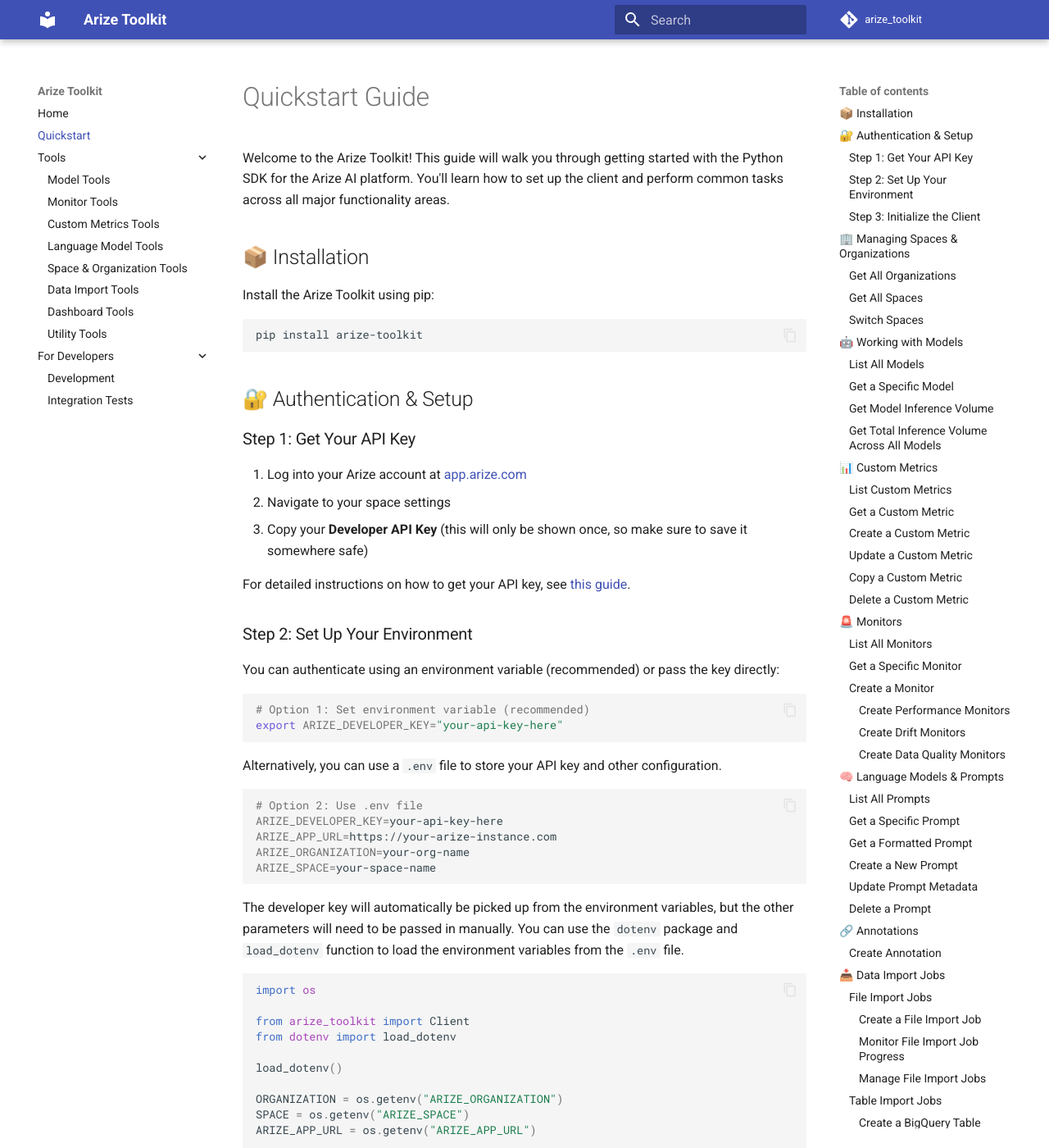
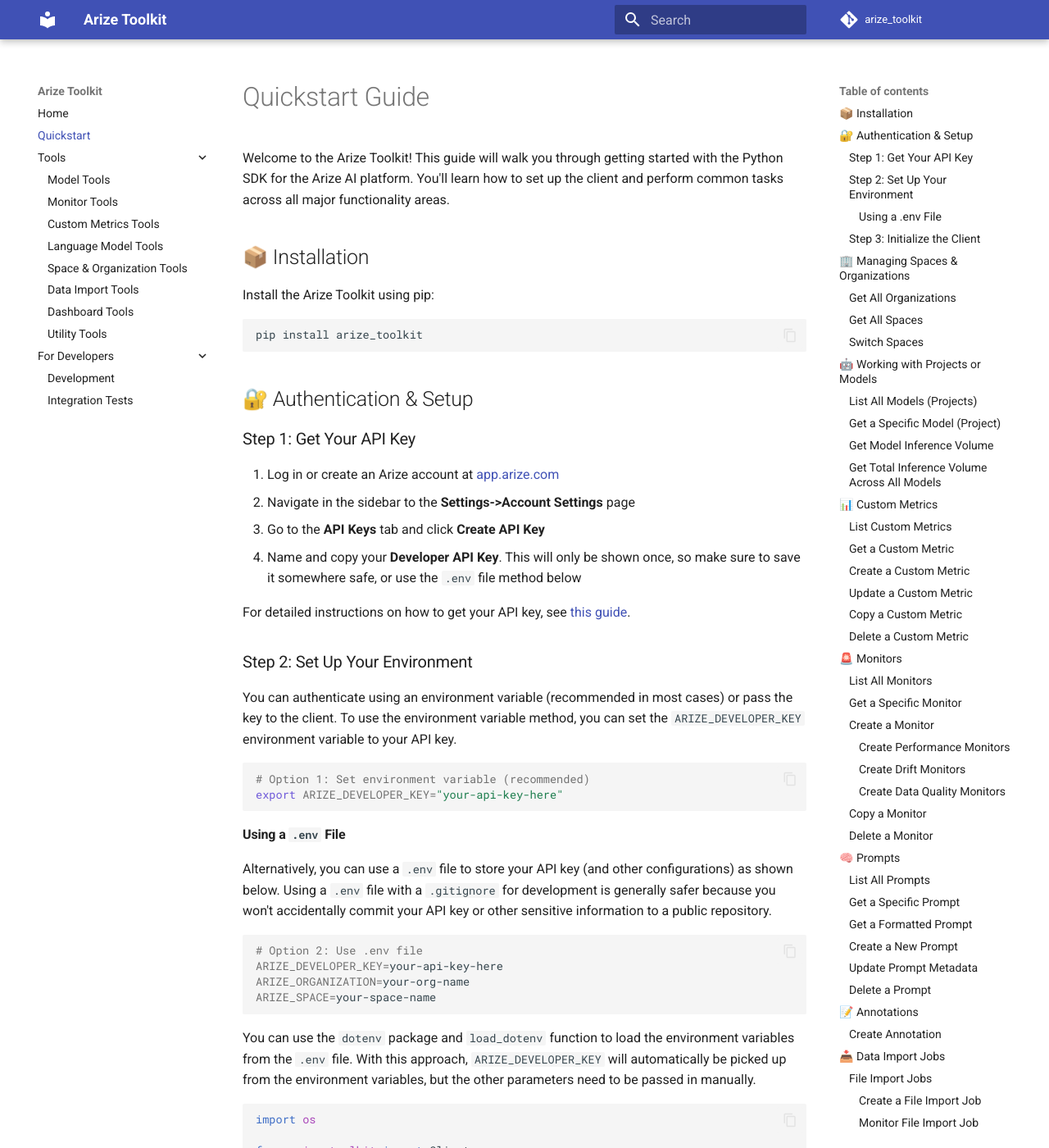
Before and after one commit to duncankmckinnon/arize_toolkit, an MkDocs documentation site: the page built from docs_site/docs/quickstart.md, in a window 1280 px wide and 1400 px high. Shown: the whole window at 82% size. Built offline with MkDocs 1.6.1 and Material for MkDocs 9.7.7, drawn with Linux system fonts in a browser that asks for light colours; comment, search, counter and statistics services are not loaded; some of the changed text lies outside the part shown.

Commit message:
refinements to quickstart guide

````diff
--- a/docs_site/docs/quickstart.md
+++ b/docs_site/docs/quickstart.md
@@ -7,39 +7,42 @@
 Install the Arize Toolkit using pip:
 
 ```bash
-pip install arize-toolkit
+pip install arize_toolkit
 ```
 
 ## 🔐 Authentication & Setup
 
 ### Step 1: Get Your API Key
 
-1. Log into your Arize account at [app.arize.com](https://app.arize.com)
-1. Navigate to your space settings
-1. Copy your **Developer API Key** (this will only be shown once, so make sure to save it somewhere safe)
+1. Log in or create an Arize account at [app.arize.com](https://app.arize.com)
+1. Navigate in the sidebar to the **Settings->Account Settings** page
+1. Go to the **API Keys** tab and click **Create API Key**
+1. Name and copy your **Developer API Key**. This will only be shown once, so make sure to save it somewhere safe, or use the `.env` file method below
 
 For detailed instructions on how to get your API key, see [this guide](https://arize.com/docs/ax/reference/authentication-and-security/api-keys).
 
 ### Step 2: Set Up Your Environment
 
-You can authenticate using an environment variable (recommended) or pass the key directly:
+You can authenticate using an environment variable (recommended in most cases) or pass the key to the client.
+To use the environment variable method, you can set the `ARIZE_DEVELOPER_KEY` environment variable to your API key.
 
 ```bash
 # Option 1: Set environment variable (recommended)
 export ARIZE_DEVELOPER_KEY="your-api-key-here"
 ```
 
-Alternatively, you can use a `.env` file to store your API key and other configuration.
+#### Using a `.env` File
+
+Alternatively, you can use a `.env` file to store your API key (and other configurations) as shown below. Using a `.env` file with a `.gitignore` for development is generally safer because you won't accidentally commit your API key or other sensitive information to a public repository.
 
 ```bash
 # Option 2: Use .env file
 ARIZE_DEVELOPER_KEY=your-api-key-here
-ARIZE_APP_URL=https://your-arize-instance.com
 ARIZE_ORGANIZATION=your-org-name
 ARIZE_SPACE=your-space-name
 ```
 
-The developer key will automatically be picked up from the environment variables, but the other parameters will need to be passed in manually. You can use the `dotenv` package and `load_dotenv` function to load the environment variables from the `.env` file.
+You can use the `dotenv` package and `load_dotenv` function to load the environment variables from the `.env` file. With this approach, `ARIZE_DEVELOPER_KEY` will automatically be picked up from the environment variables, but the other parameters need to be passed in manually.
 
 ```python
 import os
@@ -51,9 +54,8 @@
 
 ORGANIZATION = os.getenv("ARIZE_ORGANIZATION")
 SPACE = os.getenv("ARIZE_SPACE")
-ARIZE_APP_URL = os.getenv("ARIZE_APP_URL")
 
-client = Client(organization=ORGANIZATION, space=SPACE, arize_app_url=ARIZE_APP_URL)
+client = Client(organization=ORGANIZATION, space=SPACE)
 ```
 
 ### Step 3: Initialize the Client
@@ -66,30 +68,42 @@
 
 ```python
 from arize_toolkit import Client
+from dotenv import load_dotenv
 
-# Option 1: Using environment variable
+load_dotenv()
+
+# Option 1: Using environment variable or .env file (recommended)
 client = Client(organization="your-org-name", space="your-space-name")
+```
 
+```python
 # Option 2: Pass API key directly
 client = Client(
     organization="your-org-name",
     space="your-space-name",
     arize_developer_key="your-api-key-here",
 )
+```
 
+```python
 # Option 3: For on-premise deployments
 client = Client(
     organization="your-org-name",
     space="your-space-name",
+    arize_developer_key="your-api-key-here",
     arize_app_url="https://your-arize-instance.com",
 )
 ```
 
 ______________________________________________________________________
 
-## 🏢 Managing Spaces & Organizations
+## 🏢 [Managing Spaces & Organizations](space_and_organization_tools.md)
+
+In some cases, you may need to work across multiple organizations or spaces. The toolkit provides tools to manage these resources while working with a single client. If you need to be able to run operations across multiple organizations or spaces you have permissions for, you can use the `get_all_organizations` and `get_all_spaces` methods to get list the available organizations and spaces.
 
 ### Get All Organizations
+
+Get all organizations in the account for which you have permissions.
 
 ```python
 # List all organizations in your account
@@ -103,6 +117,8 @@
 
 ### Get All Spaces
 
+Get all spaces in the current organization for which you have permissions.
+
 ```python
 # List all spaces in current organization
 spaces = client.get_all_spaces()
@@ -115,11 +131,11 @@
 
 ### Switch Spaces
 
-The `switch_space` method can be used to transition between spaces. There are three ways to call the method:
+The `switch_space` method can be used to transition between spaces and organizations. There are three ways to call the method:
 
 1. `switch_space(space="space-name")` - Switch to a space in the current organization
 1. `switch_space(space="space-name", organization="organization-name")` - Switch to a space in a different organization
-1. `switch_space(organization="organization-name")` - Switch to the any existing space in a different organization
+1. `switch_space(organization="organization-name")` - Switch to a different organization (the first available space in the organization will be selected)
 
 ```python
 # Switch to a different space in the same organization
@@ -137,9 +153,9 @@
 
 ______________________________________________________________________
 
-## 🤖 Working with Models
+## 🤖 [Working with Projects or Models](model_tools.md)
 
-### List All Models
+### List All Models (Projects)
 
 ```python
 # Get all models in the current space
@@ -152,7 +168,7 @@
     print(f"  Demo Model: {model['isDemoModel']}")
 ```
 
-### Get a Specific Model
+### Get a Specific Model (Project)
 
 When retrieving a model, you can either get the model by name or by ID. The model ID is the unique identifier for the model in Arize. The model name is the name of the model as it appears in the Arize UI. The model retrieved is a simplified version of the model object that can then be used to get more detailed information about the model with other tools.
 
@@ -208,7 +224,7 @@
 
 ______________________________________________________________________
 
-## 📊 Custom Metrics
+## 📊 [Custom Metrics](custom_metrics_tools.md)
 
 Arize supports many metrics out of the box, but often you will want to create your own metrics to track specific performance or KPI's. Custom metrics are created by writing a SQL query that returns a single value. The query is run on the features, tags, inference data, and actuals for a model and the result is made available in Arize for monitoring and tracking.
 
@@ -338,7 +354,7 @@
 
 ______________________________________________________________________
 
-## 🚨 Monitors
+## 🚨 [Monitors](monitor_tools.md)
 
 Monitors are used to track the performance of a model over time. There are three categories of monitors in Arize:
 
@@ -448,9 +464,40 @@
 print(f"Created data quality monitor: {dq_monitor_url}")
 ```
 
+### Copy a Monitor
+
+You can copy an existing monitor to the same or a different model. The new monitor name is optional and will default to the current monitor name as long as it is unique in the new model. The other fields are optional and will default to the current monitor values. The copy method returns the URL of the new monitor, so you can check the monitor in the Arize UI directly or get the monitor id from the URL.
+
+```python
+# Copy a monitor
+new_monitor_url = client.copy_monitor(
+    current_monitor_name="accuracy_alert_v1",
+    current_model_name="fraud-detection-v1",
+    new_monitor_name="accuracy_alert_v2",
+    new_model_name="fraud-detection-v2",
+    ...,  # any fields you want to override in the new monitor
+)
+
+print(f"Copied monitor: {new_monitor_url}")
+```
+
+### Delete a Monitor
+
+You can delete a monitor by providing the monitor name and the model name. There is also an option to delete a monitor by its id.
+
+```python
+# Delete a monitor
+is_deleted = client.delete_monitor(
+    monitor_name="accuracy_alert_v1",
+    model_name="fraud-detection-v1",
+)
+
+is_deleted = client.delete_monitor_by_id(monitor_id="monitor_123")
+```
+
 ______________________________________________________________________
 
-## 🧠 Language Models & Prompts
+## 🧠 [Prompts](language_model_tools.md)
 
 Arize has robust support for AI engineering workflows, including prompts, annotations, experiments, datasets and more. There is a lot of support already for these features in other packages in the Arize ecosystem, but the `arize_toolkit` provides a few additional tools for interacting with the prompt and annotations api.
 
@@ -561,7 +608,7 @@
 
 ______________________________________________________________________
 
-## 🔗 Annotations
+## 📝 [Annotations](language_model_tools.md)
 
 Annotations are used to provide human feedback on LLM responses. The annotations provided can be used to monitor or improve model performance and align expectations with the business needs.
 
@@ -609,7 +656,7 @@
 
 ______________________________________________________________________
 
-## 📥 Data Import Jobs
+## 📥 [Data Import Jobs](data_import_tools.md)
 
 Data import jobs are the backbone of continuous model monitoring in Arize. They automate the process of ingesting prediction data, actual outcomes, and feature values from your production systems into Arize for monitoring and analysis. This is essential for maintaining visibility into model performance over time without manual data uploads.
 
@@ -869,7 +916,7 @@
 
 ______________________________________________________________________
 
-## 📊 Dashboards
+## 📊 [Dashboards](dashboard_tools.md)
 
 Dashboards in Arize provide a powerful way to visualize and monitor your machine learning models through customizable widgets and charts. They serve as centralized monitoring hubs where you can track model performance, data drift, data quality, and custom business metrics all in one place. Dashboards are particularly useful for stakeholders who need high-level overviews of model health without diving into detailed technical metrics.
 
@@ -959,7 +1006,7 @@
 
 ______________________________________________________________________
 
-## 🛠️ Utility Functions
+## 🛠️ [Utility Functions](utility_tools.md)
 
 Utility functions are available to help you configure rate limiting, get URLs for different resources, and handle errors.
 
````
Also changed, not shown: docs_site/docs/index.md (+1 -1 lines).
